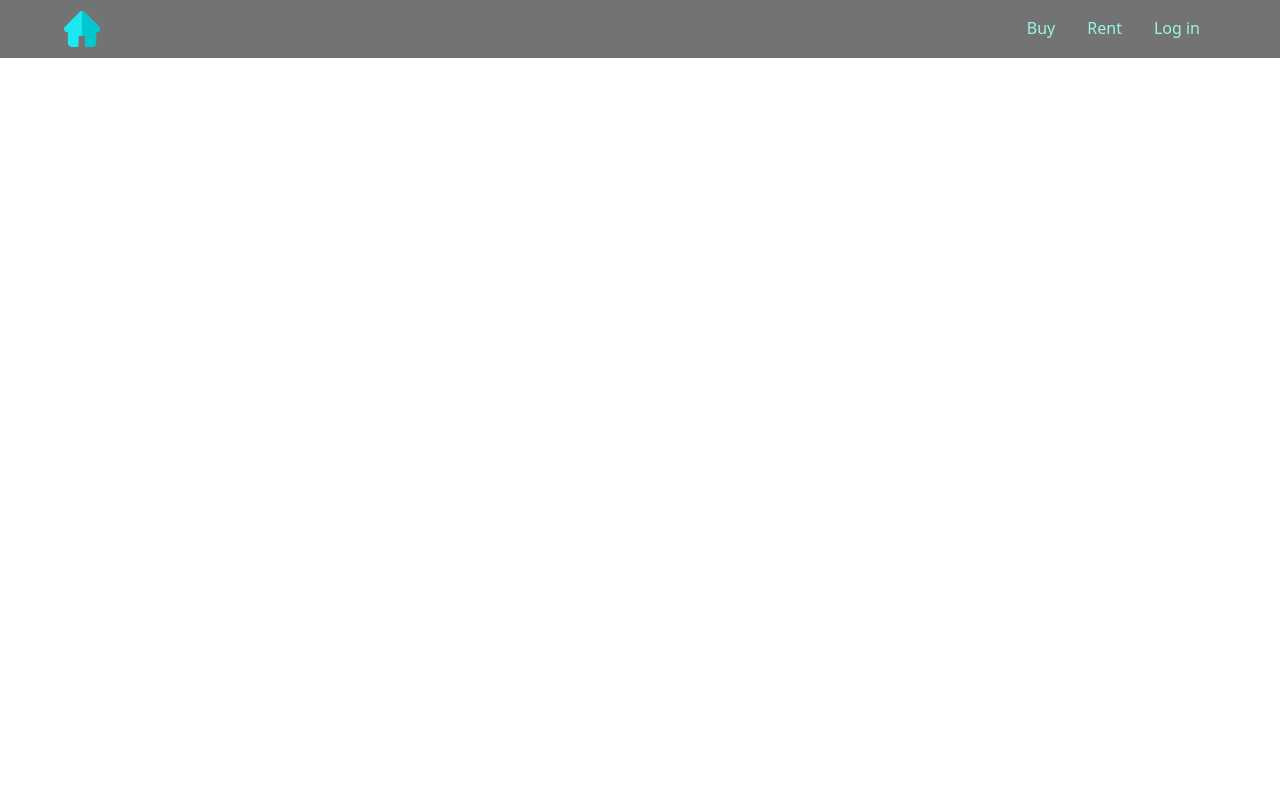
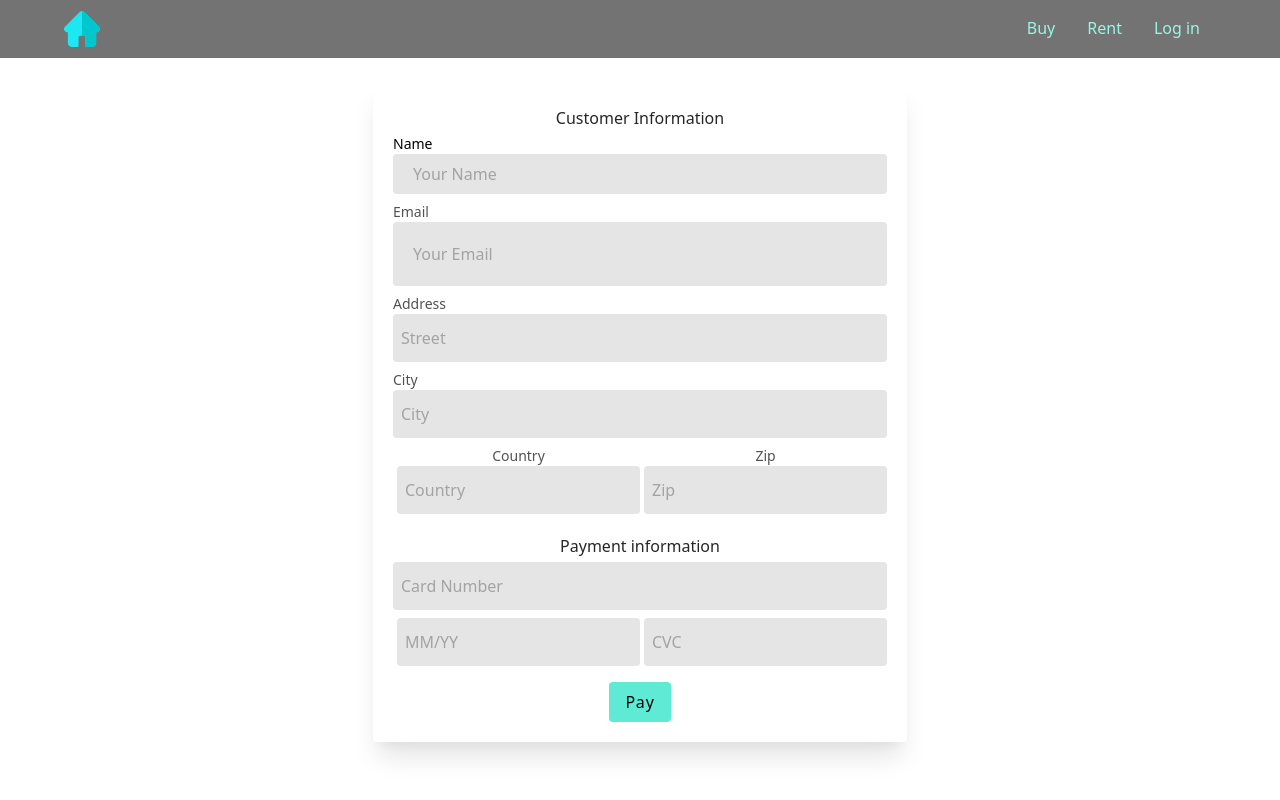
Before and after one commit to Nant1ng/Assignment-One, a React (Create React App) app: page /Checkout in a window 1280 px wide. Shown: the top 800 px of the page. Built offline with nearby package versions, Linux system fonts and the light colour scheme.

Commit message:
Checkout Link

```diff
--- a/src/components/AppRoute.js
+++ b/src/components/AppRoute.js
@@ -4,22 +4,32 @@ import HomePage from "./homePage/HomePage";
 import Footer from "./footer/Footer";
 import Login from "./login/LogIn";
 import Register from "./register/Register";
+import ForgottenPassword from "./forgottenPassword/ForgottenPassword";
 
 import Buy from "./buy/Buy";
+import Rent from "./rent/Rent";
+import Checkout from "./checkout/Checkout";
+
 import { Route, BrowserRouter as Router } from "react-router-dom";
-
+import ContactUs from "./contactUs/ContactUs";
 
 export default function AppRoute() {
   return (
     <>
       <Router>
         <Header />
-        <div className="box-content h-screen overflow-auto">
-        <Route path="/Log-in" exact component={Login} />
-        <Route path="/Register" exact component={Register}></Route>
-        <Route path="/Buy" exact component={Buy}></Route>
+        <div className="box-content h-screen overflow-auto overflow-x-hidden">
+          <Route path="/" exact component={HomePage}></Route>
 
-        <Route path="/" exact component={HomePage}></Route>
+          <Route path="/Log-in" exact component={Login}></Route>
+          <Route path="/Register" exact component={Register}></Route>
+          <Route path="/Forgotten-Password" exact component={ForgottenPassword}></Route>
+
+          <Route path="/Buy" exact component={Buy}></Route>
+          <Route path="/Rent" exact component={Rent}></Route>
+          <Route path="/Checkout" exact component={Checkout}></Route>
+
+          <Route path="/Contact-Us" exact component={ContactUs}></Route>
         </div>
         <Footer />
       </Router>
--- /dev/null
+++ b/src/components/checkout/Checkout.js
@@ -0,0 +1,104 @@
+import React from "react";
+
+import { Link } from "react-router-dom";
+
+function Checkout() {
+  return (
+    <div class="leading-loose flex justify-center pt-4">
+      <form class="max-w-xl m-2 p-5 bg-white rounded shadow-xl">
+        <p class="text-gray-800 font-medium">Customer Information</p>
+        <div class="">
+          <label class="block text-left text-sm text-gray-00" for="cus_name">
+            Name
+          </label>
+          <input
+            class="w-full px-5 py-1 text-gray-700 bg-gray-200 rounded"
+            placeholder="Your Name"
+          />
+        </div>
+        <div class="mt-2">
+          <label class="block text-left text-sm text-gray-600" for="cus_email">
+            Email
+          </label>
+          <input
+            class="w-full px-5  py-4 text-gray-700 bg-gray-200 rounded"
+            placeholder="Your Email"
+            aria-label="Email"
+          />
+        </div>
+        <div class="mt-2">
+          <label class=" block text-left text-sm text-gray-600" for="cus_email">
+            Address
+          </label>
+          <input
+            class="w-full px-2 py-2 text-gray-700 bg-gray-200 rounded"
+            placeholder="Street"
+            aria-label="Email"
+          />
+        </div>
+        <div class="mt-2">
+          <label class=" text-sm text-left block text-gray-600" for="cus_email">
+            City
+          </label>
+          <input
+            class="w-full px-2 py-2 text-gray-700 bg-gray-200 rounded"
+            placeholder="City"
+            aria-label="Email"
+          />
+        </div>
+        <div class="inline-block mt-2 w-1/2 pr-1">
+          <label class="block text-sm text-gray-600" for="cus_email">
+            Country
+          </label>
+          <input
+            class="w-full px-2 py-2 text-gray-700 bg-gray-200 rounded"
+            placeholder="Country"
+            aria-label="Email"
+          />
+        </div>
+        <div class="inline-block mt-2 -mx-1 pl-1 w-1/2">
+          <label class="block text-sm text-gray-600" for="cus_email">
+            Zip
+          </label>
+          <input
+            class="w-full px-2 py-2 text-gray-700 bg-gray-200 rounded"
+            placeholder="Zip"
+            aria-label="Email"
+          />
+        </div>
+        <p class="mt-4 text-gray-800 font-medium">Payment information</p>
+        <div class="">
+          <input
+            class="w-full px-2 py-2 text-gray-700 bg-gray-200 rounded"
+            placeholder="Card Number"
+          />
+        </div>
+        <div class="inline-block mt-2 w-1/2 pr-1">
+          <input
+            class="w-full px-2 py-2 text-gray-700 bg-gray-200 rounded"
+            placeholder="MM/YY"
+          />
+        </div>
+        <div class="inline-block mt-2 -mx-1 pl-1 w-1/2">
+          <input
+            class="w-full px-2 py-2 text-gray-700 bg-gray-200 rounded"
+            placeholder="CVC"
+          />
+        </div>
+        <div class="mt-4">
+            {/*Bara för nu läget*/}
+          <Link to="/">
+            <button
+              class="px-4 py-1 tracking-wider bg-teal-300 rounded"
+              type="submit"
+            >
+              Pay
+            </button>
+          </Link>
+        </div>
+      </form>
+    </div>
+  );
+}
+
+export default Checkout;
```
